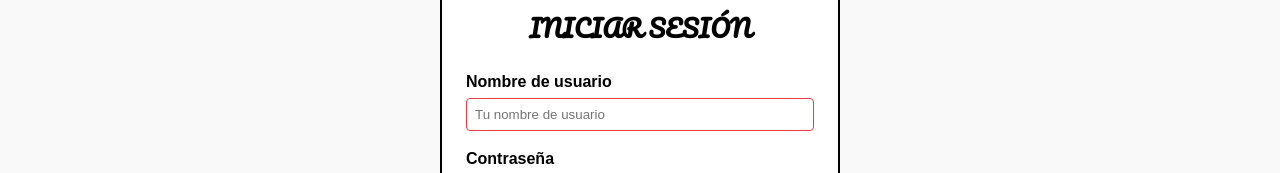
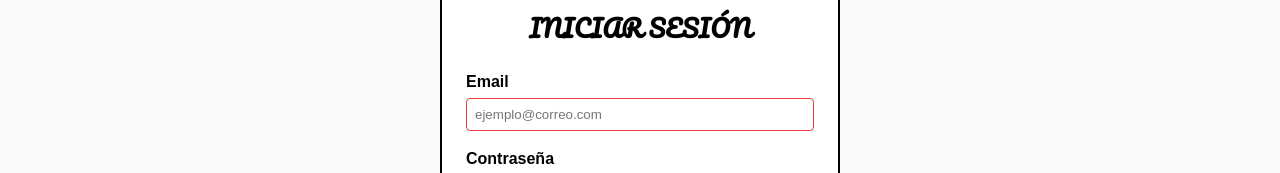
Before and after one commit to alvarezmarlen/GB-MODA-COMERCIO, a Vue app in the folder frontend/: page /login in a window 1280 px wide. Shown: the part 328-501 px from the top of the page. Built offline with nearby package versions, Linux system fonts and the light colour scheme.

Commit message:
arreglando errores

```diff
--- a/frontend/src/components/atoms/BaseInput.vue
+++ b/frontend/src/components/atoms/BaseInput.vue
@@ -2,6 +2,8 @@
   <input
     :type="type"
     :placeholder="placeholder"
+    :name="name"
+    :autocomplete="autocomplete"
     class="wireframe-input"
     :value="modelValue"
     @input="$emit('update:modelValue', $event.target.value)"
@@ -15,7 +17,9 @@ defineProps({
     type: String,
     default: 'text'
   },
-  placeholder: String
+  placeholder: String,
+  name: String,
+  autocomplete: String
 })
 defineEmits(['update:modelValue'])
 </script>
--- a/frontend/src/components/molecules/FormField.vue
+++ b/frontend/src/components/molecules/FormField.vue
@@ -4,6 +4,8 @@
     <BaseInput
       :type="type"
       :placeholder="placeholder"
+      :name="name"
+      :autocomplete="autocomplete"
       :modelValue="modelValue"
       @update:modelValue="$emit('update:modelValue', $event)"
     />
@@ -18,7 +20,9 @@ defineProps({
   label: String,
   modelValue: String,
   type: String,
-  placeholder: String
+  placeholder: String,
+  name: String,
+  autocomplete: String
 })
 
 defineEmits(['update:modelValue'])
--- a/frontend/src/components/organisms/LoginForm.vue
+++ b/frontend/src/components/organisms/LoginForm.vue
@@ -2,15 +2,20 @@
   <form @submit.prevent="onFormSubmit" class="login-form">
     <div v-if="errorMessage" class="error-banner">{{ errorMessage }}</div>
     <FormField
-      :label="t('auth.usernameLabel')"
-      v-model="formData.username"
-      :placeholder="t('auth.usernamePlaceholder')"
+      :label="t('auth.emailLabel')"
+      v-model="formData.email"
+      type="email"
+      name="email"
+      autocomplete="username"
+      :placeholder="t('auth.emailPlaceholder')"
       :disabled="isLoading"
     />
     <FormField
       :label="t('auth.passwordLabel')"
       type="password"
       v-model="formData.password"
+      name="password"
+      autocomplete="current-password"
       :placeholder="t('auth.passwordPlaceholder')"
       :disabled="isLoading"
     />
@@ -21,7 +26,7 @@
 </template>
 
 <script setup>
-import { ref, computed } from 'vue'
+import { ref, computed, onMounted } from 'vue'
 import { useRouter } from 'vue-router'
 import { useI18n } from 'vue-i18n'
 import FormField from '../molecules/FormField.vue'
@@ -32,16 +37,18 @@ import { useAuthStore } from '../../composables/useAuthStore'
 const { t } = useI18n()
 const router = useRouter()
 const { login } = useAuthStore()
-const { formData, handleSubmit } = useForm({
-  username: '',
+const { formData, resetForm, handleSubmit } = useForm({
+  email: '',
   password: ''
 })
+
+onMounted(resetForm)
 
 const errorMessage = ref('')
 const isLoading = ref(false)
 
 const isFormValid = computed(() => {
-  return formData.username.trim().length > 0 &&
+  return formData.email.trim().length > 0 &&
          formData.password.length > 0
 })
 
@@ -50,8 +57,8 @@ const onFormSubmit = () => {
     errorMessage.value = ''
     isLoading.value = true
     try {
-      const cleanUsername = data.username.trim()
-      await login(cleanUsername, data.password)
+      const cleanEmail = data.email.trim()
+      await login(cleanEmail, data.password)
       router.push('/')
     } catch (err) {
       errorMessage.value = err.message || 'Error al iniciar sesión'
```
Also changed, not shown: 1 other file (tests, documents, lock files or other folders).
